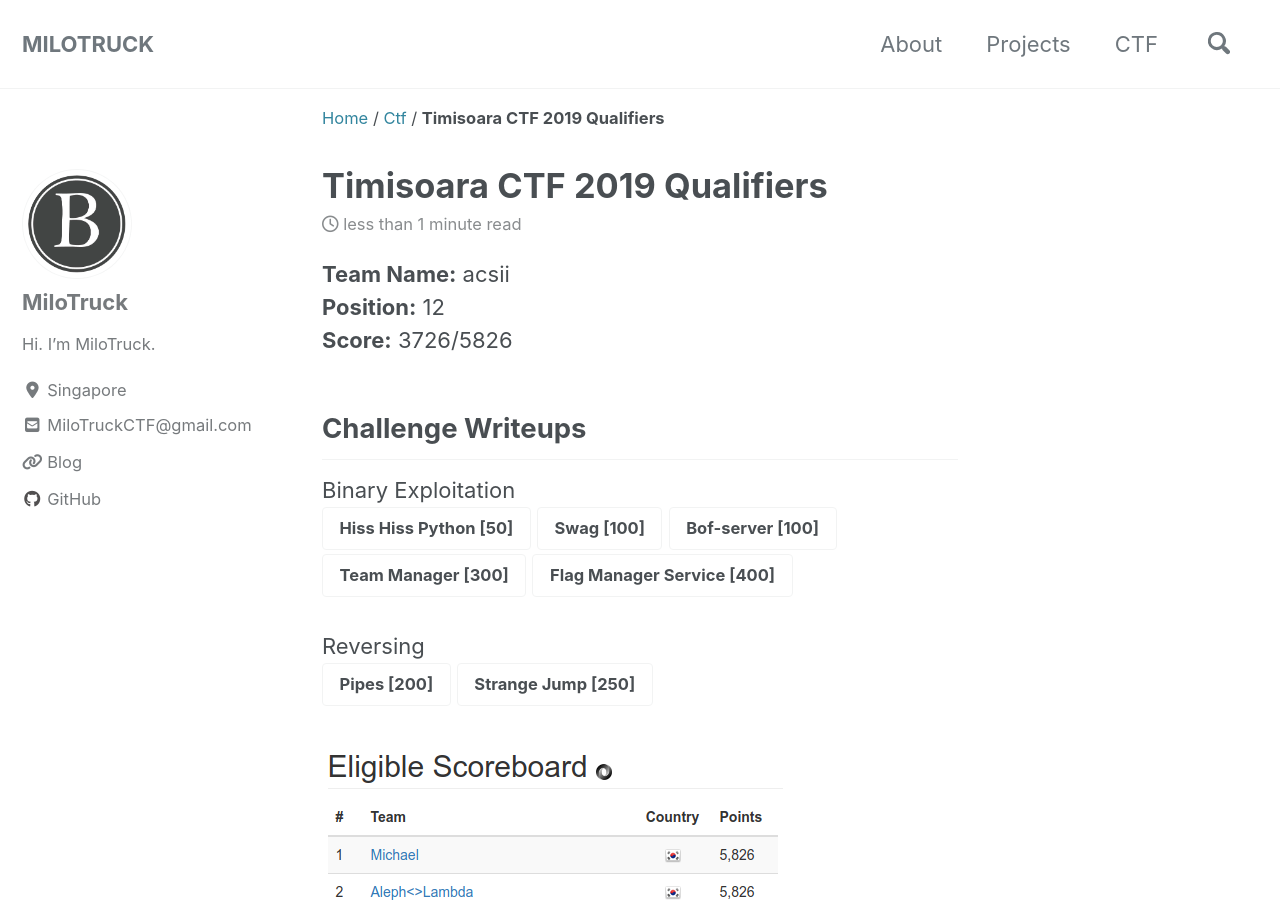
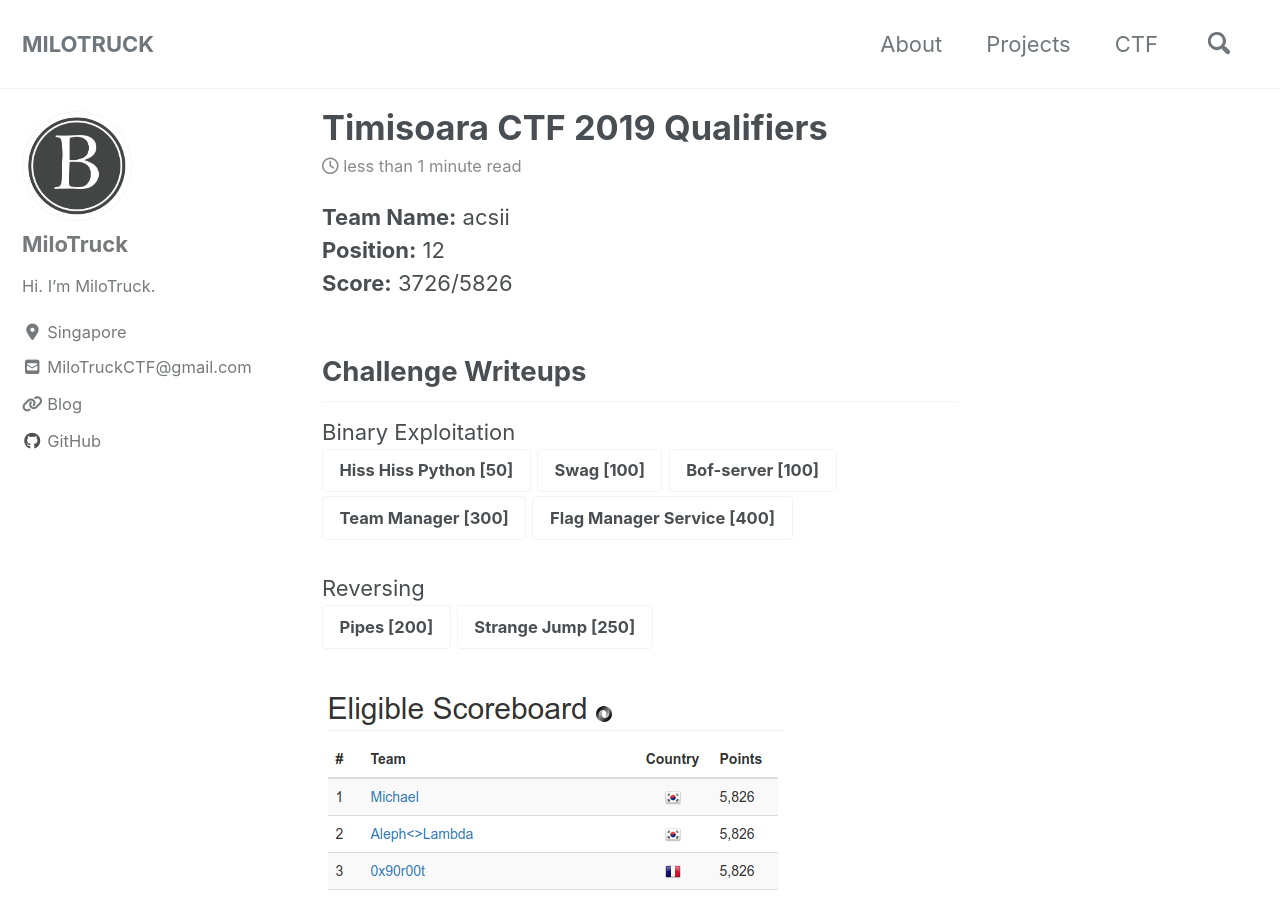
Before and after one commit to MiloTruck/milotruck.github.io, a Jekyll site: the page built from _posts/2019-09-20-Timisoara CTF 2019 Qualifiers.md, in a window 1280 px wide and 900 px high. Built offline with Jekyll 4.4.1, drawn with Linux system fonts in a browser that asks for light colours; cached includes are drawn as plain includes; nearby versions of some CDN libraries; part of the change alters nothing that is shown.

```diff
--- a/_config.yml
+++ b/_config.yml
@@ -27,7 +27,7 @@ repository               : # GitHub username/repo-name e.g. "mmistakes/minimal-m
 teaser                   : # path of fallback teaser image, e.g. "/assets/images/500x300.png"
 logo                     : # path of logo image to display in the masthead, e.g. "/assets/images/88x88.png"
 masthead_title           : # overrides the website title displayed in the masthead, use " " for no title
-breadcrumbs            : true # true, false (default)
+breadcrumbs            : false # true, false (default)
 words_per_minute         : 200
 comments:
   provider               : # false (default), "disqus", "discourse", "facebook", "staticman", "staticman_v2", "utterances", "custom"
--- a/_posts/2019-09-20-Timisoara CTF 2019 Qualifiers.md
+++ b/_posts/2019-09-20-Timisoara CTF 2019 Qualifiers.md
@@ -1,7 +1,6 @@
 ---
 title: "Timisoara CTF 2019 Qualifiers"
 date: 2019-09-20
-permalink: /CTF/Timisoara-CTF-2019-Qualifiers/
 tags: [Timisoara CTF, CTF]
 excerpt: "13-18 September 2019"
 ---
```
